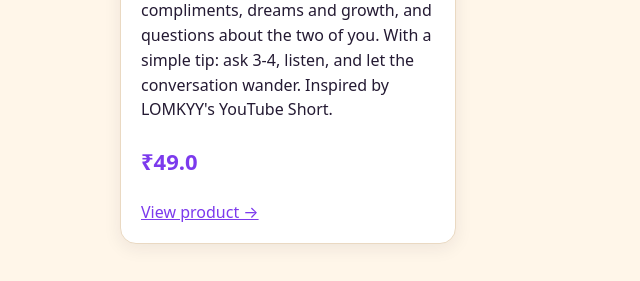
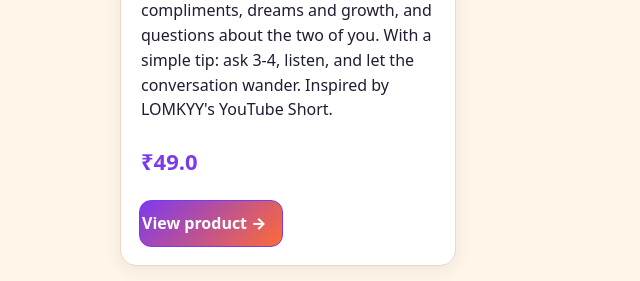
Before and after one commit to kageshorts752-dotcom/digital-product-store, a Flask app: page / in a window 1280 px wide. Shown: the part 1219-1500 px from the top of the page, without its empty margins (0-640 px from the left). Run offline with Flask 3, Linux system fonts and the light colour scheme; data comes from the database, SQL or seed files in the repository; data that the repository does not hold is empty; parts of the project's set-up code (start-up, migrations or seed data) failed here and were passed over.

Commit message:
Unique covers per product + View button

```diff
--- a/templates/index.html
+++ b/templates/index.html
@@ -9,7 +9,7 @@
 <p class="small">by <a href="/store/{{ (p.seller_name or '').lower().replace(' ', '-') }}">{{p.seller_name or 'Shirish Digital Store'}}</a>{% if p.item_count %} · {{p.item_count}}{% endif %}</p>
 <p><span class="badge">{{p.category}}</span> <span class="badge">{{p.file_format|upper}}</span></p>
 <p>{{p.description}}</p>
-<p class="price">₹{{p.price}}</p><a href="/product/{{p.slug}}">View product →</a>
+<p class="price">₹{{p.price}}</p><a class="btn" href="/product/{{p.slug}}">View product →</a>
 </div>
 {% endmacro %}
 <section class="hero marketplace-hero">
```
